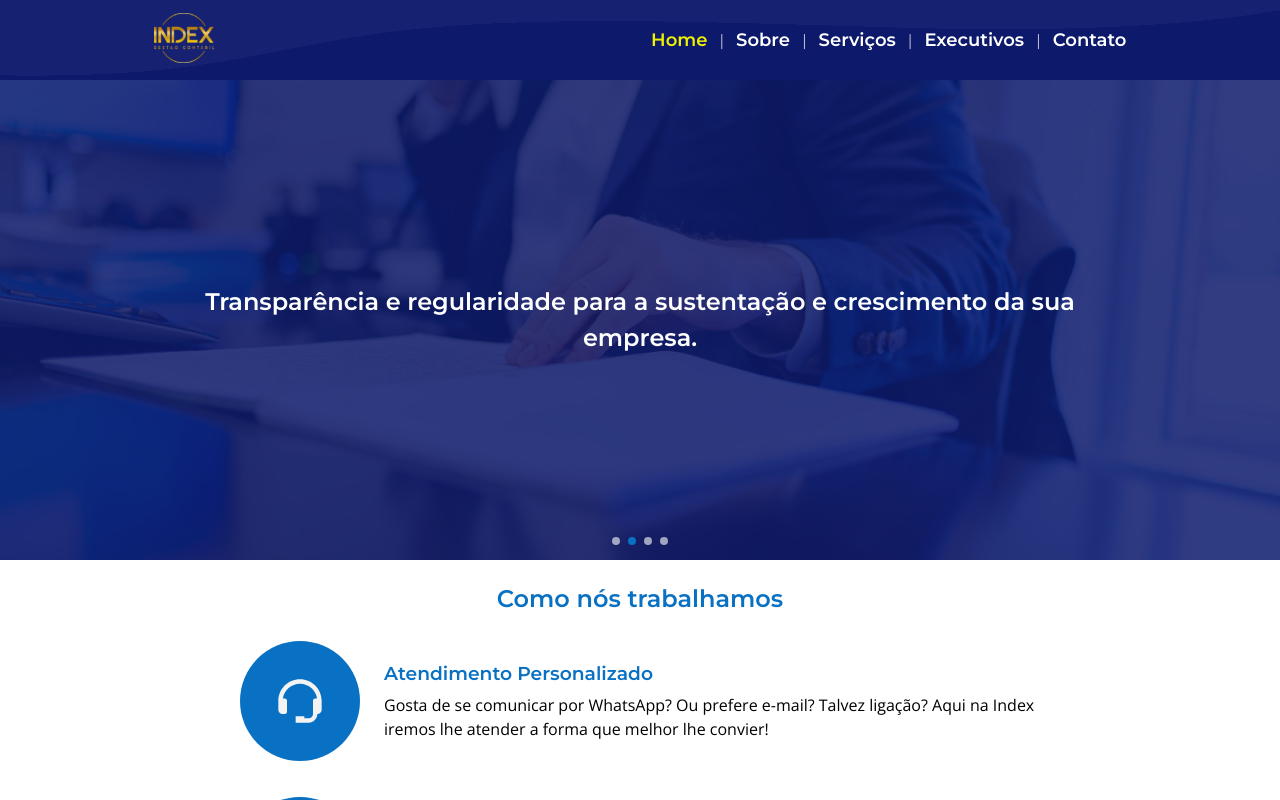
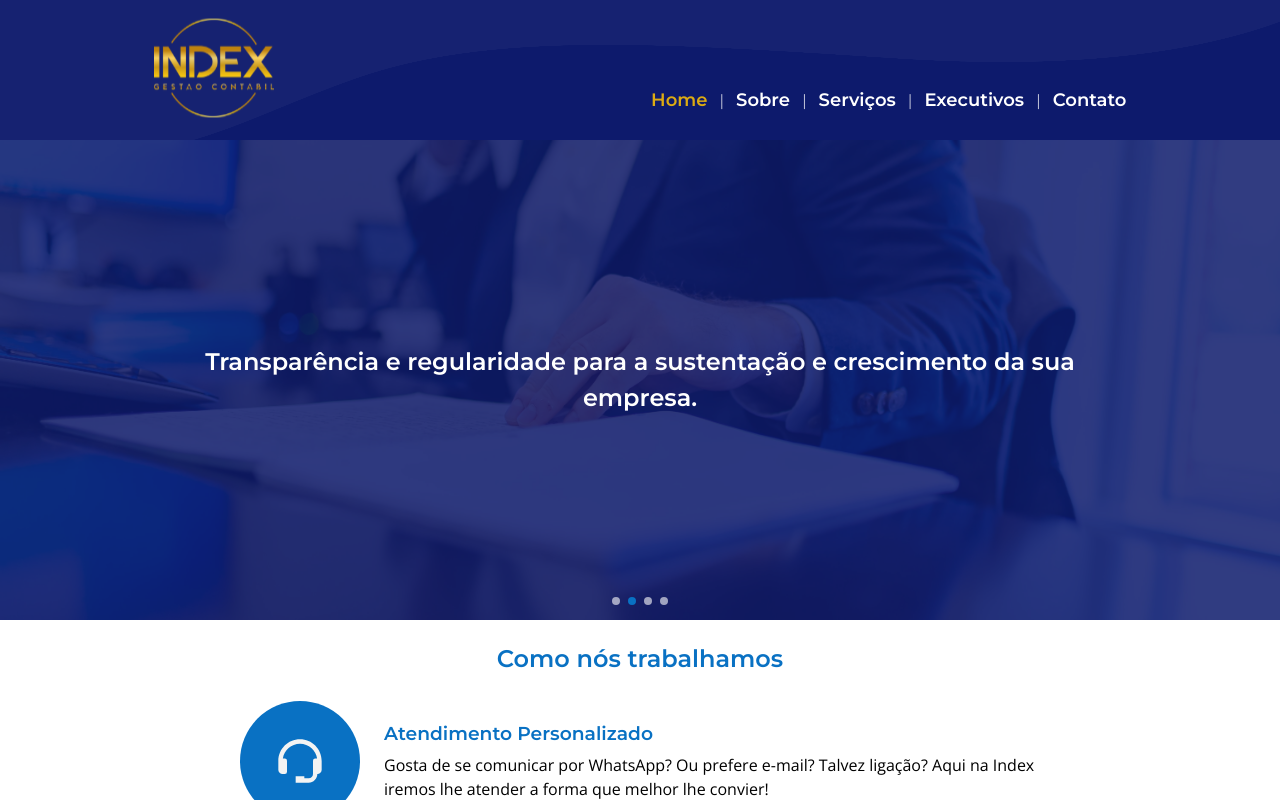
Before and after one commit to indexgestaocontabil/indexgestaocontabil.github.io, a React (Create React App) app: page / in a window 1280 px wide. Shown: the top 800 px of the page. Built offline with nearby package versions, Linux system fonts and the light colour scheme.

Commit message:
Update Header

```diff
--- a/src/_vars.scss
+++ b/src/_vars.scss
@@ -27,5 +27,6 @@ $textarea-height: 124px;
 
 // Components
 
-$header-height: 80px;
+$header-height: 140px;
+$header-height-mobile: 80px;
 $footer-height: 140px;
--- a/src/components/Header/Header.scss
+++ b/src/components/Header/Header.scss
@@ -12,7 +12,7 @@
   background: var(--theme-color-1);
 
   background-image: url('../../assets/img/wave-down.png');
-  background-size: 100% $header-height;
+  background-size: 100% 170px;
   background-repeat: no-repeat;
   background-position: top;
   padding: 0 $side-padding-desktop;
@@ -20,13 +20,26 @@
 
   @media #{$breakpoint-mobile} {
     padding: 0 $side-padding-mobile;
+    height: $header-height-mobile;
+    background-size: 100% $header-height - 30px;
+
+    .header-logo,
+    .header-logo-image {
+      $size: $header-height-mobile - 16px;
+
+      width: $size;
+      height: $size;
+    }
   }
 
   &-logo {
     width: $logo-width;
 
     &-image {
-      height: $header-height - 30px;
+      $size: $header-height - 20px;
+
+      height: $size;
+      width: $size;
     }
   }
 
@@ -41,6 +54,10 @@
       .divider {
         color: var(--theme-color-4);
         padding-left: $base-spacing-medium;
+      }
+
+      &.is-desktop {
+        padding-top: 60px;
       }
     }
 
--- a/src/components/Header/Header.tsx
+++ b/src/components/Header/Header.tsx
@@ -1,7 +1,7 @@
 import { NavLink } from 'react-router-dom';
 import { getRouteDefinitions } from '../../routes';
 import './Header.scss';
-import logo from '../../assets/img/logo-dourada.svg';
+import { ReactComponent as Logo } from '../../assets/img/logo-dourada.svg';
 import useBreakpointObserver from '../../hooks/use-breakpoint-observer';
 import { useCallback } from 'react';
 import BurgerMenu from '../BurgerMenu/BurgerMenu';
@@ -9,12 +9,14 @@ import BurgerMenu from '../BurgerMenu/BurgerMenu';
 const Header = () => {
   const { isDesktop } = useBreakpointObserver();
 
-  const getNavigationItems = useCallback((withDivider: boolean) => {
+  const getNavigationItems = useCallback(
+    (withDivider: boolean) => {
       const routes = getRouteDefinitions();
+      const clazz = `is-${isDesktop ? 'desktop' : 'mobile'}`;
 
       return routes.map(({ path, title }, index) => (
         <div
-        className="header-navigation-item"
+          className={`header-navigation-item ${clazz}`}
           key={`header-navigation-item-${index}`}
         >
           <NavLink
@@ -31,21 +33,19 @@ const Header = () => {
           )}
         </div>
       ));
-  }, []);
+    },
+    [isDesktop]
+  );
 
   return (
     <header className="header">
       <div className="header-logo">
         <NavLink to="/">
-          <img
-            src={logo}
-            className="header-logo-image"
-            alt="Index Gestão Contábil"
-          />
+          <Logo className="header-logo-image" />
         </NavLink>
       </div>
 
-      <nav className="header-navigation">
+      <nav className={`header-navigation`}>
         {isDesktop ? (
           getNavigationItems(true)
         ) : (
--- a/src/index.scss
+++ b/src/index.scss
@@ -8,7 +8,7 @@
   --color-bg-1: #fefefe;
 
   --theme-color-1: #0d1a6c;
-  --theme-color-2: #eef100;
+  --theme-color-2: #dcab13;
   --theme-color-3: #0971c3;
   --theme-color-4: #fff;
   --theme-color-5: rgba(9, 113, 195, 0.7);
@@ -26,7 +26,7 @@
   --swiper-bullet-inactive: rgba(255, 255, 255, 1);
 
   --action-link-color-1: #fff;
-  --action-link-color-2: #eef100;
+  --action-link-color-2: #dcab13;
 
   --input-text-color: #333;
   --color-error: #dd3444;
```
Lines whose indentation alone changed are shown as unchanged.
